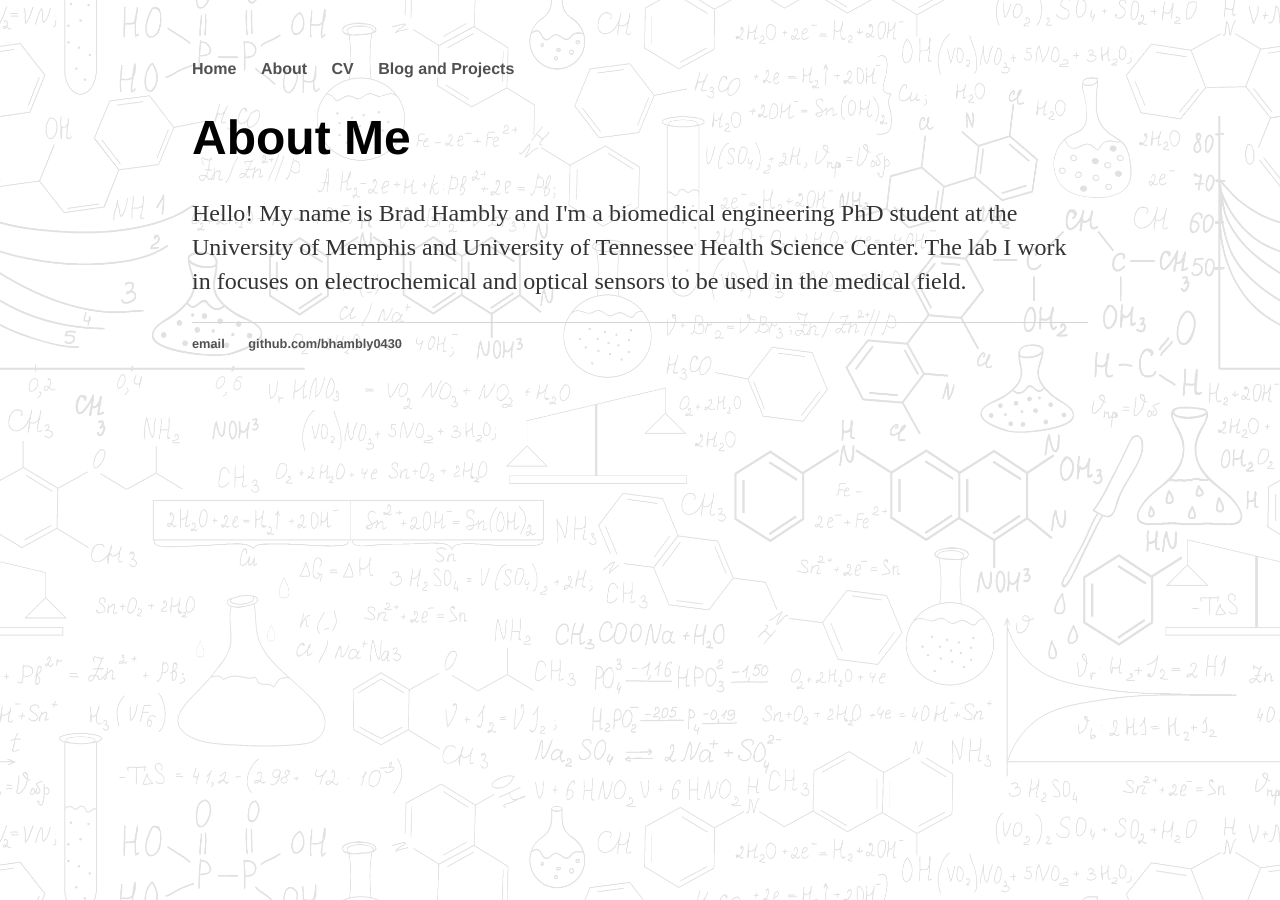
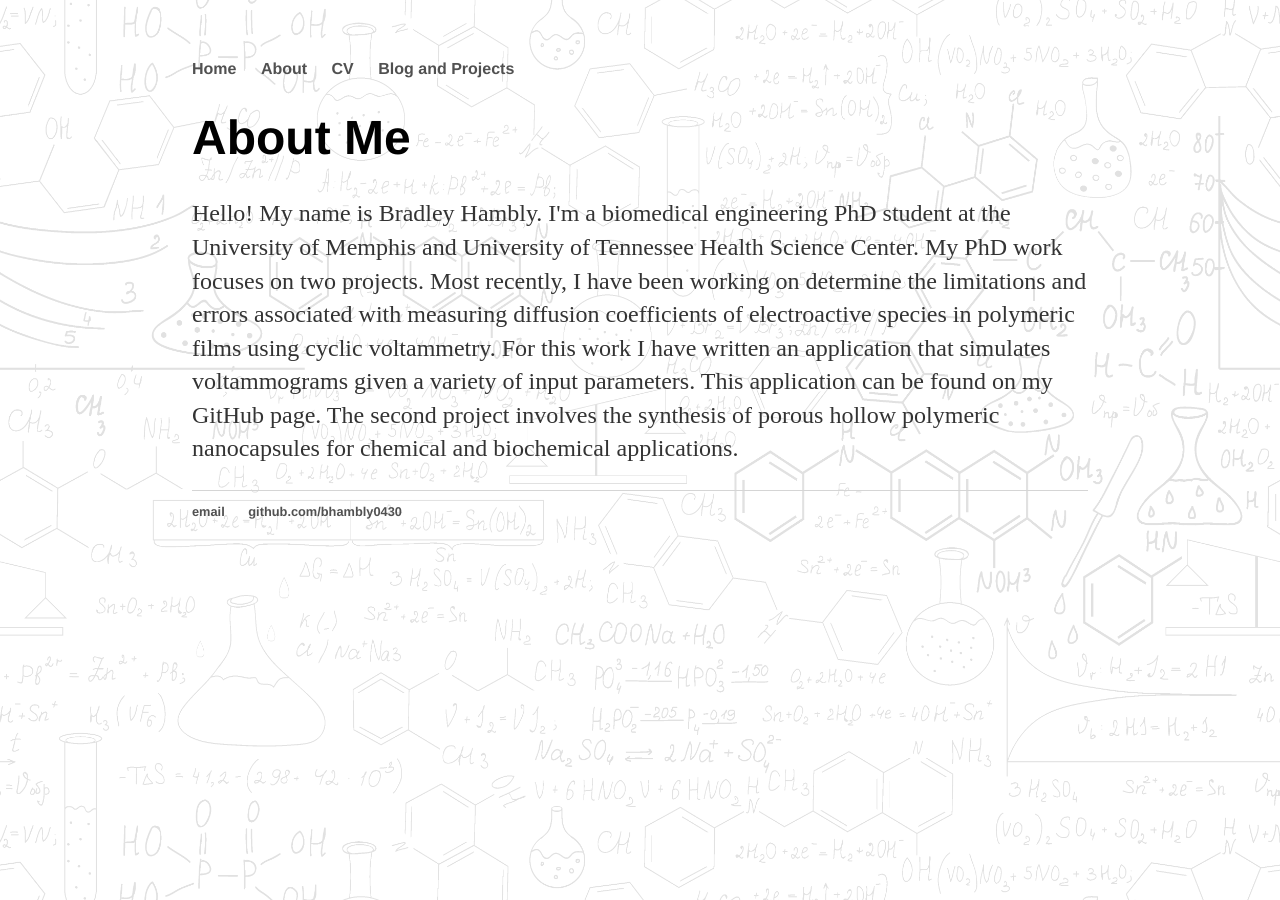
Before and after one commit to bhambly0430/bhambly0430.github.io, a Jekyll site: the page built from about/index.html, in a window 1280 px wide. Built offline with Jekyll 4.4.1, drawn with Linux system fonts in a browser that asks for light colours.

Commit message:
Create index.html

```diff
--- a/about/index.html
+++ b/about/index.html
@@ -3,6 +3,9 @@ layout: default
 title: About Me
 ---
 <div class="blurb">
+
 	<h1>About Me</h1>
-	<p>Hello! My name is Brad Hambly and I'm a biomedical engineering PhD student at the University of Memphis and University of Tennessee Health Science Center.  The lab I work in focuses on electrochemical and optical sensors to be used in the medical field. </a></p>
+	<p>
+		Hello! My name is Bradley Hambly.  I'm a biomedical engineering PhD student at the University of Memphis and University of Tennessee Health Science Center.  My PhD work focuses on two projects.  Most recently, I have been working on determine the limitations and errors associated with measuring diffusion coefficients of electroactive species in polymeric films using cyclic voltammetry.  For this work I have written an application that simulates voltammograms given a variety of input parameters.  This application can be found on my GitHub page. The second project involves the synthesis of porous hollow polymeric nanocapsules for chemical and biochemical applications.
+	</p>
 </div><!-- /.blurb -->
```
